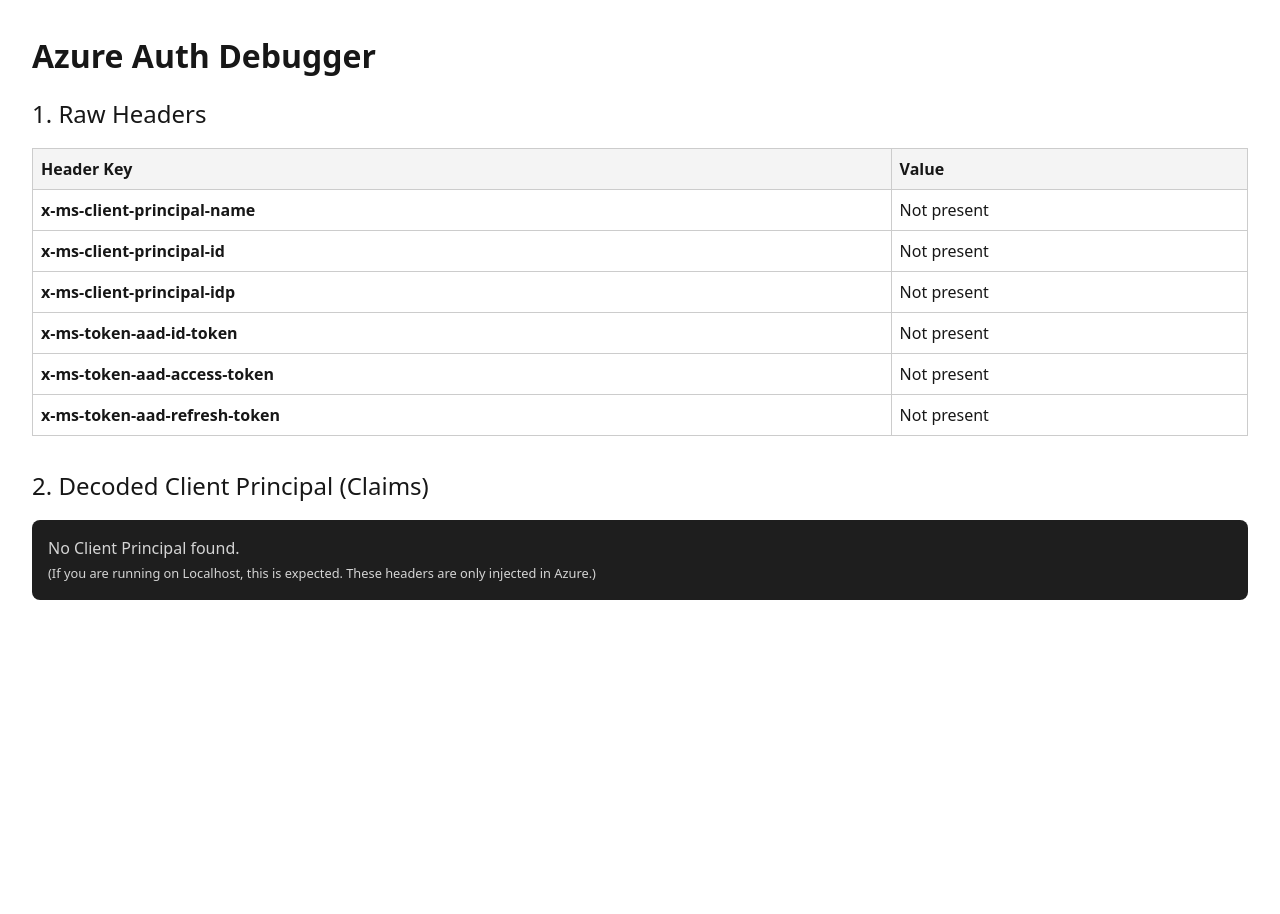
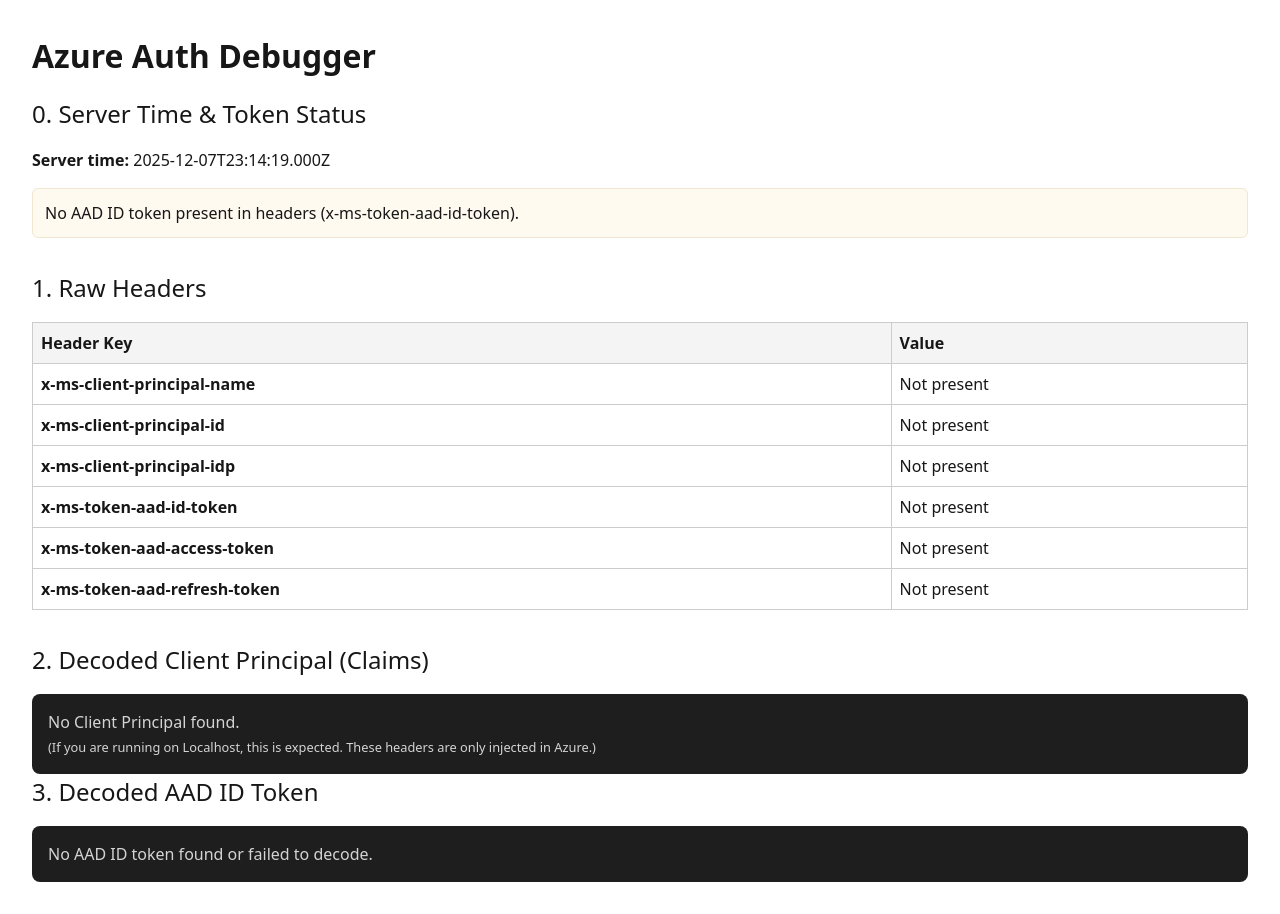
Before and after one commit to samuelbohl/guess-the-number, a Next.js app in the folder game-player/: page /auth-debug in a window 1280 px wide. Before the commit the page ends 800 px from the top, so only its background shows below. Built offline with nearby package versions, Linux system fonts and the light colour scheme.

Commit message:
add more auth debug details

```diff
--- a/game-player/app/auth-debug/page.tsx
+++ b/game-player/app/auth-debug/page.tsx
@@ -1,8 +1,70 @@
 import { headers } from 'next/headers';
+export const dynamic = 'force-dynamic';
 
 export default async function AuthDebugPage() {
   // 1. Get the headers object
   const headerList = await headers();
+
+  // Add server-side timestamp
+  const now = new Date();
+  const nowIso = now.toISOString();
+  const nowEpochSec = Math.floor(now.getTime() / 1000);
+
+  // Helper to decode base64url (JWT parts)
+  const base64UrlDecode = (str: string) => {
+    const normalized = str.replace(/-/g, '+').replace(/_/g, '/');
+    const padLen = (4 - (normalized.length % 4)) % 4;
+    const padded = normalized + '='.repeat(padLen);
+    return Buffer.from(padded, 'base64').toString('utf-8');
+  };
+
+  // Attempt to decode AAD ID token and compute expiry
+  const idToken = headerList.get('x-ms-token-aad-id-token');
+  let decodedIdToken: any = null;
+  let tokenStatus: {
+    expired: boolean;
+    exp?: number;
+    expISO?: string;
+    iat?: number;
+    iatISO?: string;
+    nbf?: number;
+    nbfISO?: string;
+    expiresInSeconds?: number;
+  } | null = null;
+
+  if (idToken) {
+    try {
+      const parts = idToken.split('.');
+      if (parts.length >= 2) {
+        const payloadStr = base64UrlDecode(parts[1]);
+        decodedIdToken = JSON.parse(payloadStr);
+
+        const exp = decodedIdToken?.exp as number | undefined;
+        const iat = decodedIdToken?.iat as number | undefined;
+        const nbf = decodedIdToken?.nbf as number | undefined;
+
+        const expired = typeof exp === 'number' ? nowEpochSec >= exp : false;
+        const expISO = typeof exp === 'number' ? new Date(exp * 1000).toISOString() : undefined;
+        const iatISO = typeof iat === 'number' ? new Date(iat * 1000).toISOString() : undefined;
+        const nbfISO = typeof nbf === 'number' ? new Date(nbf * 1000).toISOString() : undefined;
+        const expiresInSeconds = typeof exp === 'number' ? exp - nowEpochSec : undefined;
+
+        tokenStatus = {
+          expired,
+          exp,
+          expISO,
+          iat,
+          iatISO,
+          nbf,
+          nbfISO,
+          expiresInSeconds,
+        };
+      }
+    } catch (e) {
+      // Decoding failed
+      decodedIdToken = { error: 'Failed to decode AAD ID token', message: (e as Error).message };
+    }
+  }
 
   // 2. Define the keys we want to look for
   const authHeaders = [
@@ -39,6 +101,32 @@
       <h1 style={{ fontSize: '2rem', fontWeight: 'bold', marginBottom: '1rem' }}>
         Azure Auth Debugger
       </h1>
+
+      <section style={{ marginBottom: '2rem' }}>
+        <h2 style={{ fontSize: '1.5rem', marginBottom: '1rem' }}>0. Server Time & Token Status</h2>
+        <div style={{ marginBottom: '1rem' }}>
+          <strong>Server time:</strong> {nowIso}
+        </div>
+        <div style={{ background: '#fffaf0', padding: '0.75rem', border: '1px solid #f0e6d2', borderRadius: '6px' }}>
+          {idToken ? (
+            tokenStatus ? (
+              <ul style={{ margin: 0, paddingLeft: '1.2rem' }}>
+                <li><strong>Expired:</strong> {String(tokenStatus.expired)}</li>
+                {tokenStatus.expISO && <li><strong>exp:</strong> {tokenStatus.exp} ({tokenStatus.expISO})</li>}
+                {tokenStatus.iatISO && <li><strong>iat:</strong> {tokenStatus.iat} ({tokenStatus.iatISO})</li>}
+                {tokenStatus.nbfISO && <li><strong>nbf:</strong> {tokenStatus.nbf} ({tokenStatus.nbfISO})</li>}
+                {typeof tokenStatus.expiresInSeconds === 'number' && (
+                  <li><strong>expiresInSeconds:</strong> {tokenStatus.expiresInSeconds}</li>
+                )}
+              </ul>
+            ) : (
+              <p>Token present but could not determine expiry.</p>
+            )
+          ) : (
+            <p>No AAD ID token present in headers (x-ms-token-aad-id-token).</p>
+          )}
+        </div>
+      </section>
 
       <section style={{ marginBottom: '2rem' }}>
         <h2 style={{ fontSize: '1.5rem', marginBottom: '1rem' }}>1. Raw Headers</h2>
@@ -79,6 +167,19 @@
           )}
         </div>
       </section>
+
+      <section>
+        <h2 style={{ fontSize: '1.5rem', marginBottom: '1rem' }}>3. Decoded AAD ID Token</h2>
+        <div style={{ background: '#1e1e1e', color: '#d4d4d4', padding: '1rem', borderRadius: '8px', overflowX: 'auto' }}>
+          {decodedIdToken ? (
+            <pre>{JSON.stringify(decodedIdToken, null, 2)}</pre>
+          ) : (
+            <p>
+              No AAD ID token found or failed to decode.
+            </p>
+          )}
+        </div>
+      </section>
     </div>
   );
 }
```
